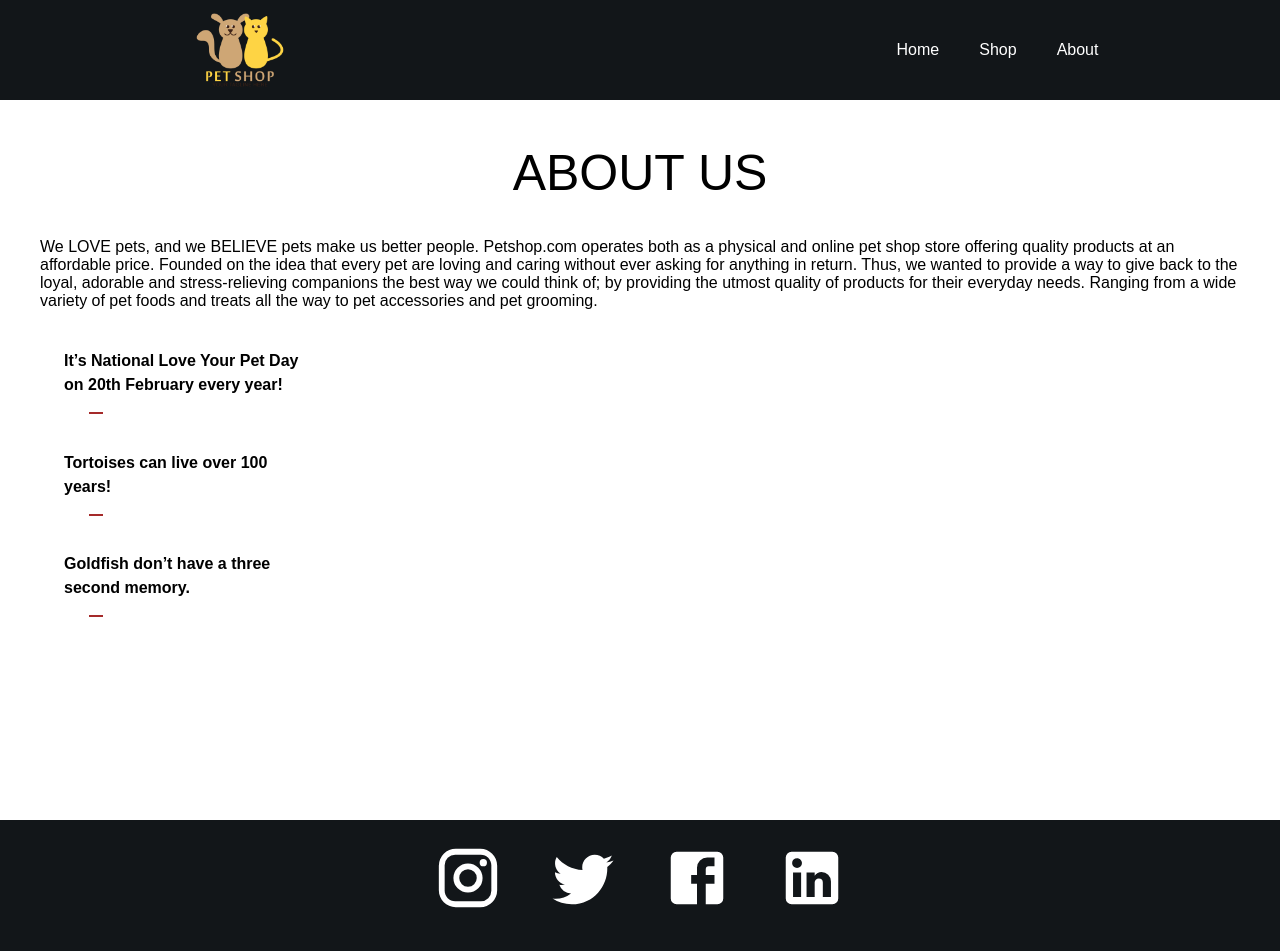
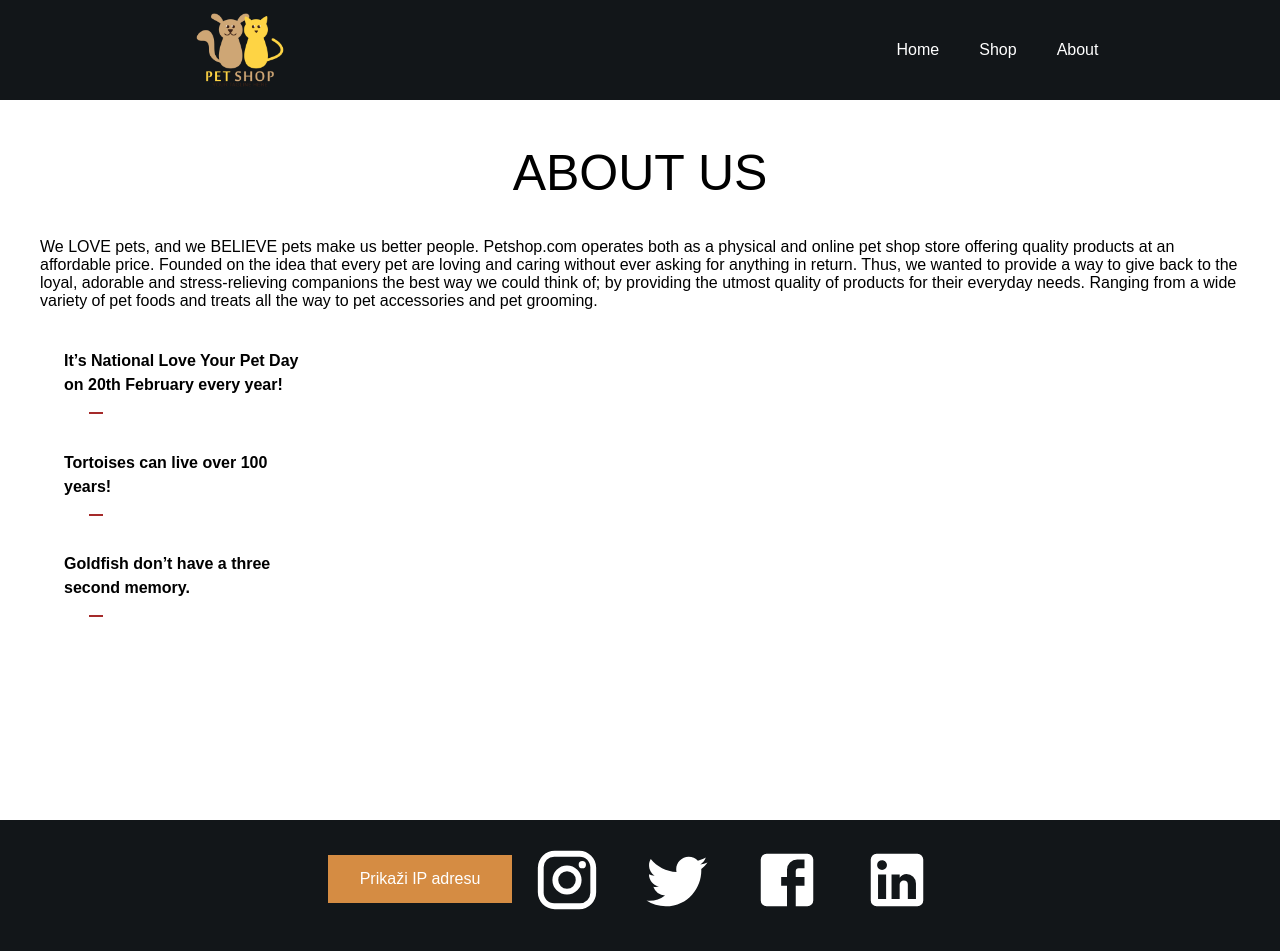
Before and after one commit to prosenicaa/petshop_react, a React (Create React App) app: page /about in a window 1280 px wide. Shown: the top 951 px of the page. Built offline with nearby package versions, Linux system fonts and the light colour scheme.

Commit message:
Azuriran Footer

```diff
--- a/src/components/Footer.js
+++ b/src/components/Footer.js
@@ -4,12 +4,14 @@ import TwitterIcon from "@mui/icons-material/Twitter";
 import FacebookIcon from "@mui/icons-material/Facebook";
 import LinkedInIcon from "@mui/icons-material/LinkedIn";
 import "../styles/Footer.css";
+import IPAdresa from "../components/IPAdresa";
 
 function Footer() {
   return (
     <div className="footer">
       <div className="socialMedia">
-        <InstagramIcon /> <TwitterIcon /> <FacebookIcon /> <LinkedInIcon />
+        <IPAdresa /> <InstagramIcon /> <TwitterIcon /> <FacebookIcon />{" "}
+        <LinkedInIcon />
       </div>
       <p> &copy; 2023 petshop.com</p>
     </div>
--- a/src/styles/Footer.css
+++ b/src/styles/Footer.css
@@ -21,3 +21,7 @@
   .footer p {
     color: white;
   }
+
+  .socialMedia{
+    display: flex;
+  }
```
